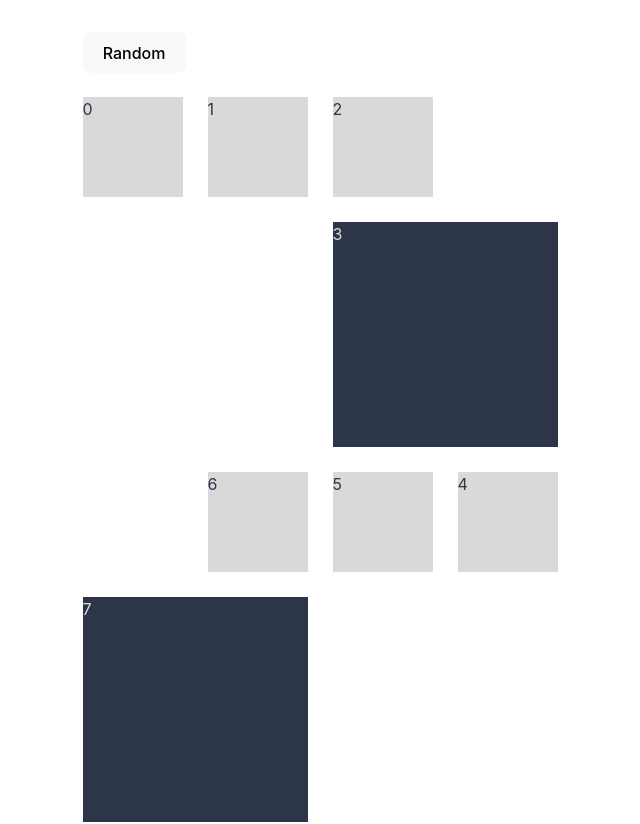
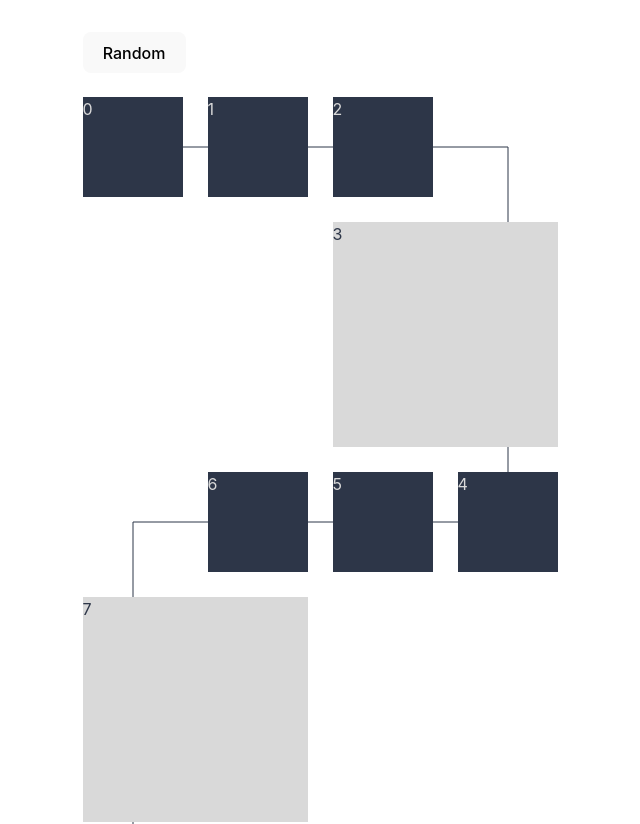
Before and after one commit to noway/tedx-auckland-events-layout, a React (Vite) app: page / in a window 1280 px wide. Shown: the top 824 px of the page, without its empty margins (320-960 px from the left). Built offline with nearby package versions, Linux system fonts and the light colour scheme.

Commit message:
get snake line color from css

```diff
--- a/src/App.css
+++ b/src/App.css
@@ -4,6 +4,9 @@
   padding: 2rem;
 }
 
+:root {
+  --events-snake-line: #D9D9D9;
+}
 .events__grid {
   color: #2D3648;
 }
@@ -14,3 +17,19 @@
   color: #D9D9D9;
   background-color: #2D3648;
 }
+
+@media (prefers-color-scheme: light) {
+  :root {
+    --events-snake-line: #2D3648;
+  }
+  .events__grid {
+    color: #D9D9D9;
+  }
+  .events__item {
+    background-color: #2D3648;
+  }
+  .events__item--big {
+    color: #2D3648;
+    background-color: #D9D9D9;
+  }
+}
--- a/src/EventsSnakeGrid.tsx
+++ b/src/EventsSnakeGrid.tsx
@@ -233,7 +233,8 @@ export default function EventsSnakeGrid({
     }
 
     ctx.beginPath();
-    ctx.strokeStyle = lineColor;
+    ctx.strokeStyle = getComputedStyle(document.documentElement).getPropertyValue('--events-snake-line'); // #999999
+;
     for (const instruction of snakeProgress.history) {
       if (instruction === "left") {
         ctx.moveTo(...curPos);
```
